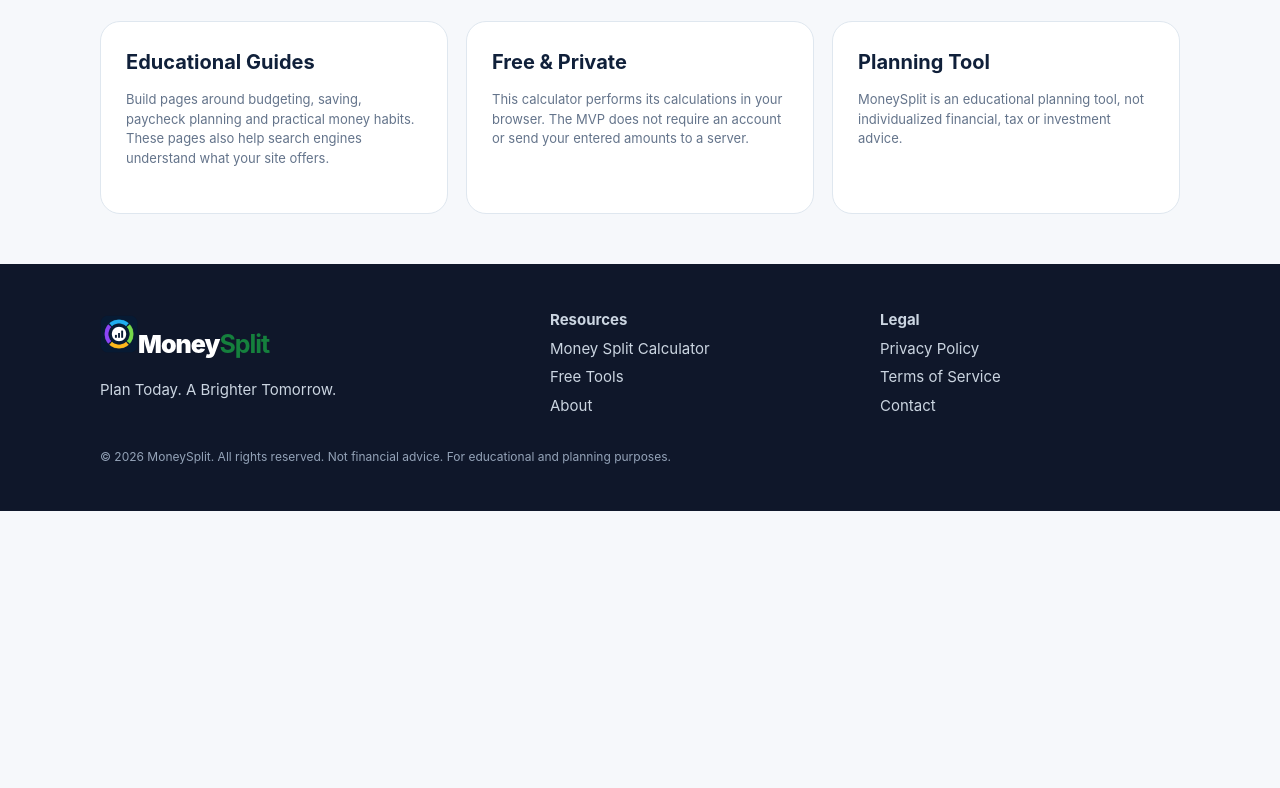
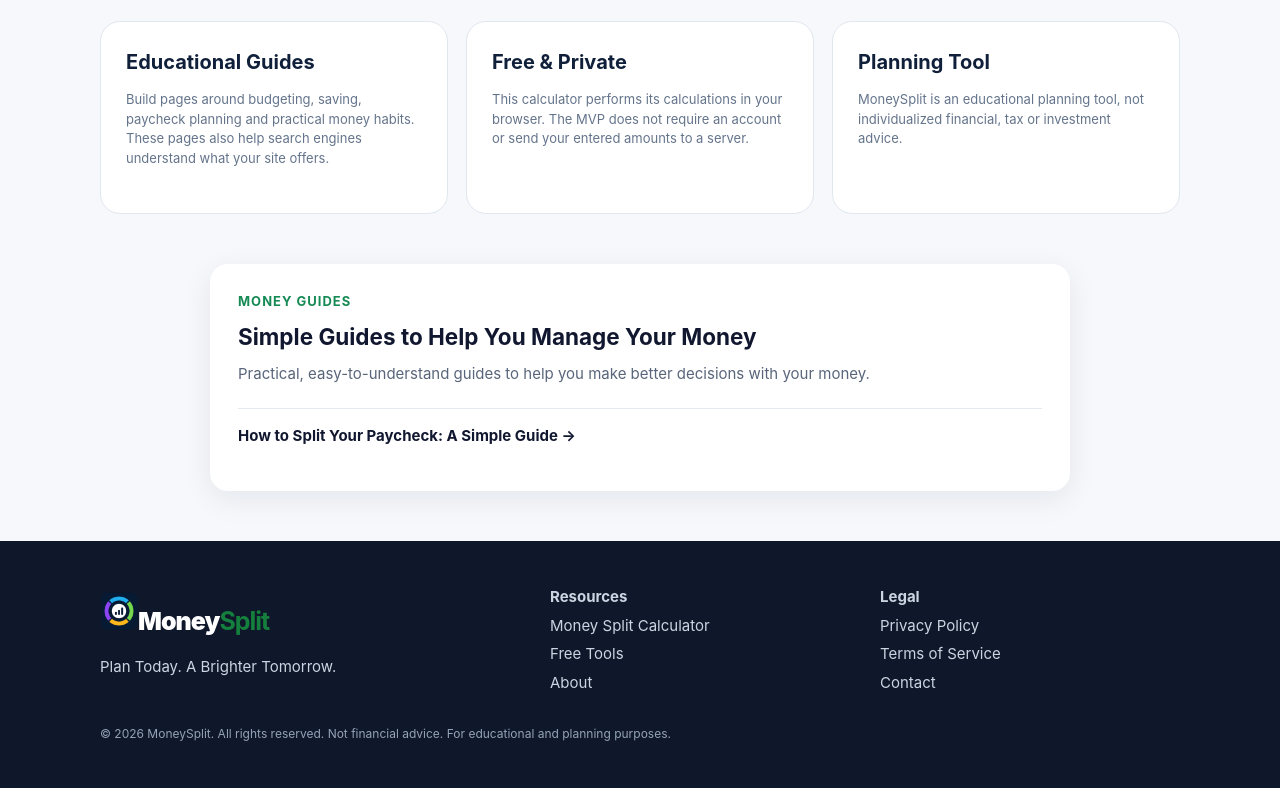
Before and after one commit to ForSureDude/moneysplit, a plain HTML site: page index.html in a window 1280 px wide. Shown: the part 1740-2528 px from the top of the page. Before the commit the page ends 2251 px from the top, so only its background shows below. Drawn offline with Linux system fonts and the light colour scheme.

Commit message:
Update index.html

```diff
--- a/index.html
+++ b/index.html
@@ -118,7 +118,29 @@ crossorigin="anonymous"></script>
 </section>
 </main>
 
-<footer class="footer"><div class="wrap footergrid">
+<section id="guides" style="max-width:900px; margin:50px auto; padding:0 20px;">
+  <div style="background:#fff; border-radius:18px; padding:28px; box-shadow:0 8px 30px rgba(16,23,47,.08);">
+    <div style="font-size:13px; font-weight:700; letter-spacing:1px; color:#168a55; margin-bottom:8px;">
+      MONEY GUIDES
+    </div>
+
+    <h2 style="margin:0 0 10px; color:#10172f;">
+      Simple Guides to Help You Manage Your Money
+    </h2>
+
+    <p style="margin:0 0 22px; color:#59657a;">
+      Practical, easy-to-understand guides to help you make better decisions with your money.
+    </p>
+
+    <a href="how-to-split-your-paycheck.html"
+       style="display:block; color:#10172f; text-decoration:none; font-weight:700; padding:16px 0; border-top:1px solid #e5e9f0;">
+      How to Split Your Paycheck: A Simple Guide →
+    </a>
+  </div>
+</section>
+
+<footer class="footer">
+<div class="wrap footergrid">
 <div><a class="brand" href="#"><img class="logo" src="/img/moneysplit-icon-1024.png" alt="MoneySplit"><span>Money<b>Split</b></span></a><p>Plan Today. A Brighter Tomorrow.</p></div>
 <div><strong>Resources</strong><a href="#calculator">Money Split Calculator</a><a href="#tools">Free Tools</a><a href="about.html">About</a></div>
 <div>
@@ -127,7 +149,8 @@ crossorigin="anonymous"></script>
   <a href="terms.html">Terms of Service</a>
   <a href="contact.html">Contact</a>
 </div>
-</div><div class="wrap notice">© 2026 MoneySplit. All rights reserved. Not financial advice. For educational and planning purposes.</div></footer>
+</div><div class="wrap notice">© 2026 MoneySplit. All rights reserved. Not financial advice. For educational and planning purposes.</div>
+</footer>
 
 <dialog id="shareDialog"><button class="close" id="closeShare" aria-label="Close">×</button><h2>Share this calculation</h2><p class="sub">Anyone with this link can open the same calculation in their browser.</p><div class="shareurl"><input id="shareInput" readonly><button id="copy" class="primary">Copy</button></div><div id="copyStatus" class="sub"></div></dialog>
 
```
